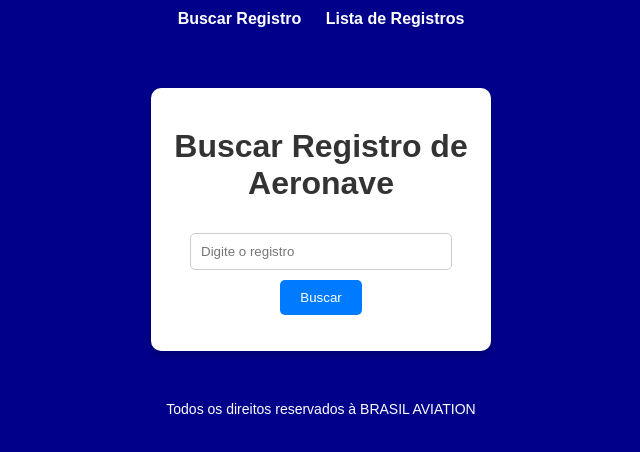
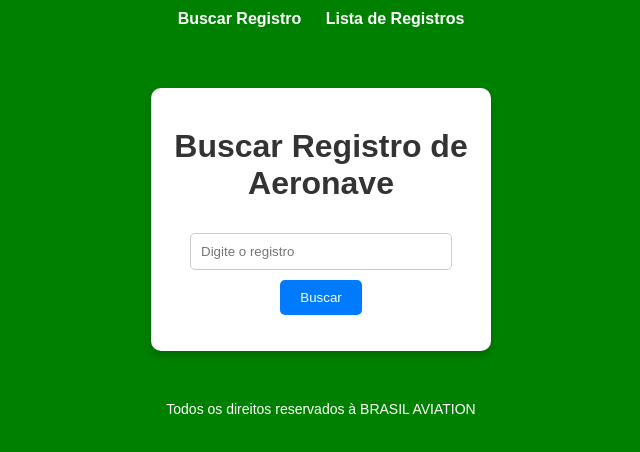
Before and after one commit to miguelbsdc/identificar-imagens, a plain HTML site: page index.html in a window 1280 px wide. Shown: the whole page, without its empty margins (319-959 px from the left). Drawn offline with Linux system fonts and the light colour scheme.

Commit message:
Update index.html

```diff
--- a/index.html
+++ b/index.html
@@ -7,7 +7,7 @@
     <style>
         body {
             font-family: Arial, sans-serif;
-            background-color: #00008B;
+            background-color: #008000;
             text-align: center;
             margin: 0;
             padding: 0;
```
